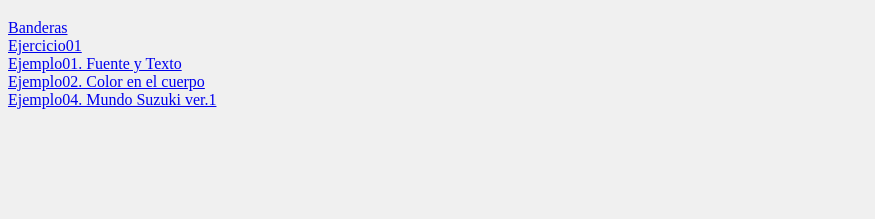
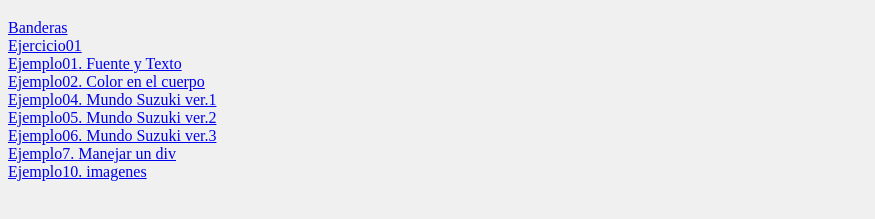
Before and after one commit to Legui17/Legui17.github.io, a plain HTML site: page index.html in a window 1280 px wide. Shown: the part 61-280 px from the top of the page, without its empty margins (0-875 px from the left). Drawn offline with Linux system fonts and the light colour scheme.

Commit message:
Update index.html

```diff
--- a/index.html
+++ b/index.html
@@ -15,6 +15,11 @@
     <a href="Ejemplo01.Fuente y Texto/index.html"> Ejemplo01. Fuente y Texto </a> </br>
     <a href="Ejemplo02.Color en el cuerpo/colorbody.html"> Ejemplo02. Color en el cuerpo </a> </br>
     <a href="Ejemplo04.Mundo Suzuki ver.1/mundo_suzuki.html">Ejemplo04. Mundo Suzuki ver.1 </a> </br>
+    <a href="Ejemplo05.Mundo Suzuki ver.2/sin_imagenes.html">Ejemplo05. Mundo Suzuki ver.2 </a> </br>
+    <a href="Ejemplo06.Mundo Suzuki ver.3/mundo_suzuki.html">Ejemplo06. Mundo Suzuki ver.3 </a> </br>
+    <a href="Ejemplo07.Manejar un div/manejando_divs.html">Ejemplo7. Manejar un div </a> </br>
+    <a href="Ejemplo10.Box model 6 imagenes/imagenes.html">Ejemplo10. imagenes </a> </br>
+
 
 </body>
 </html>
```
